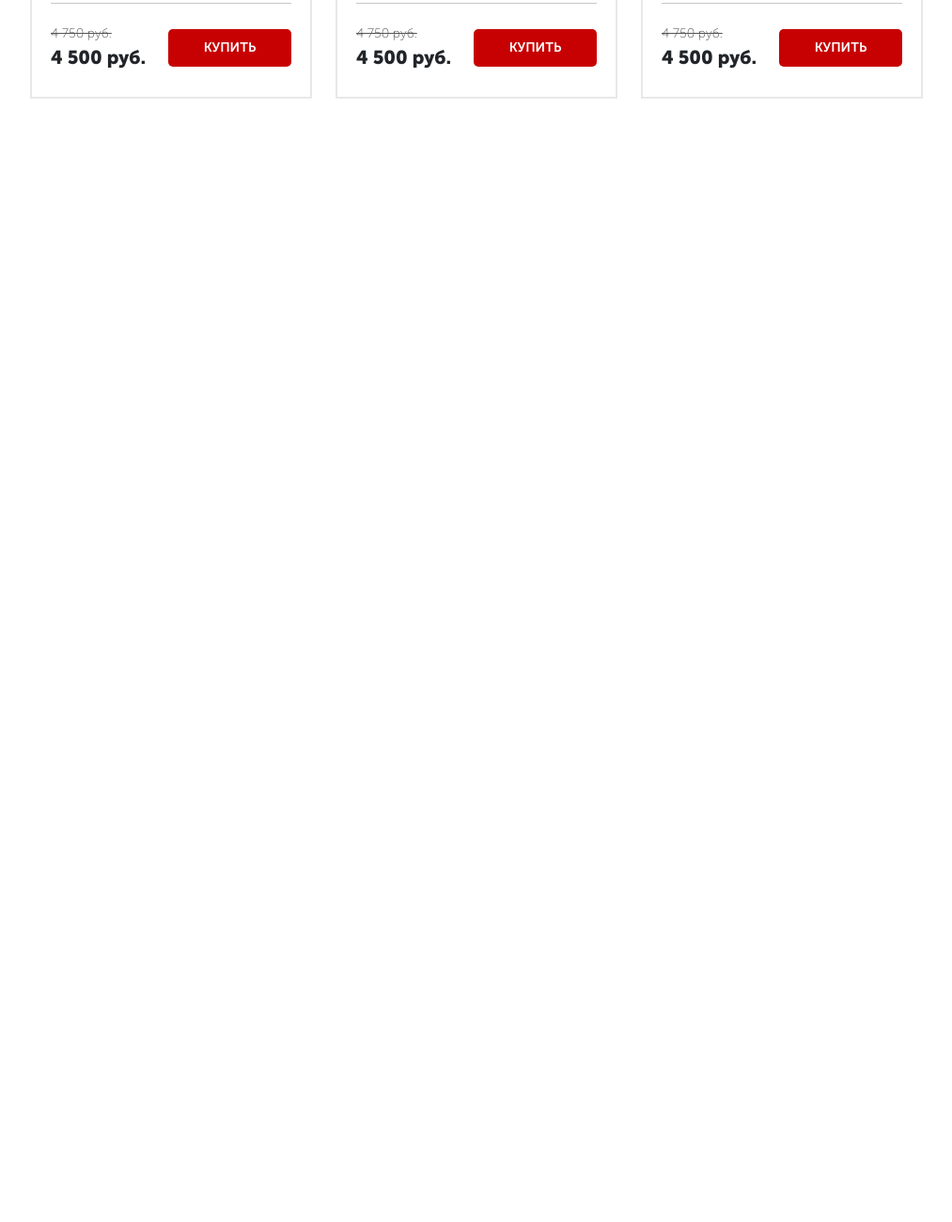
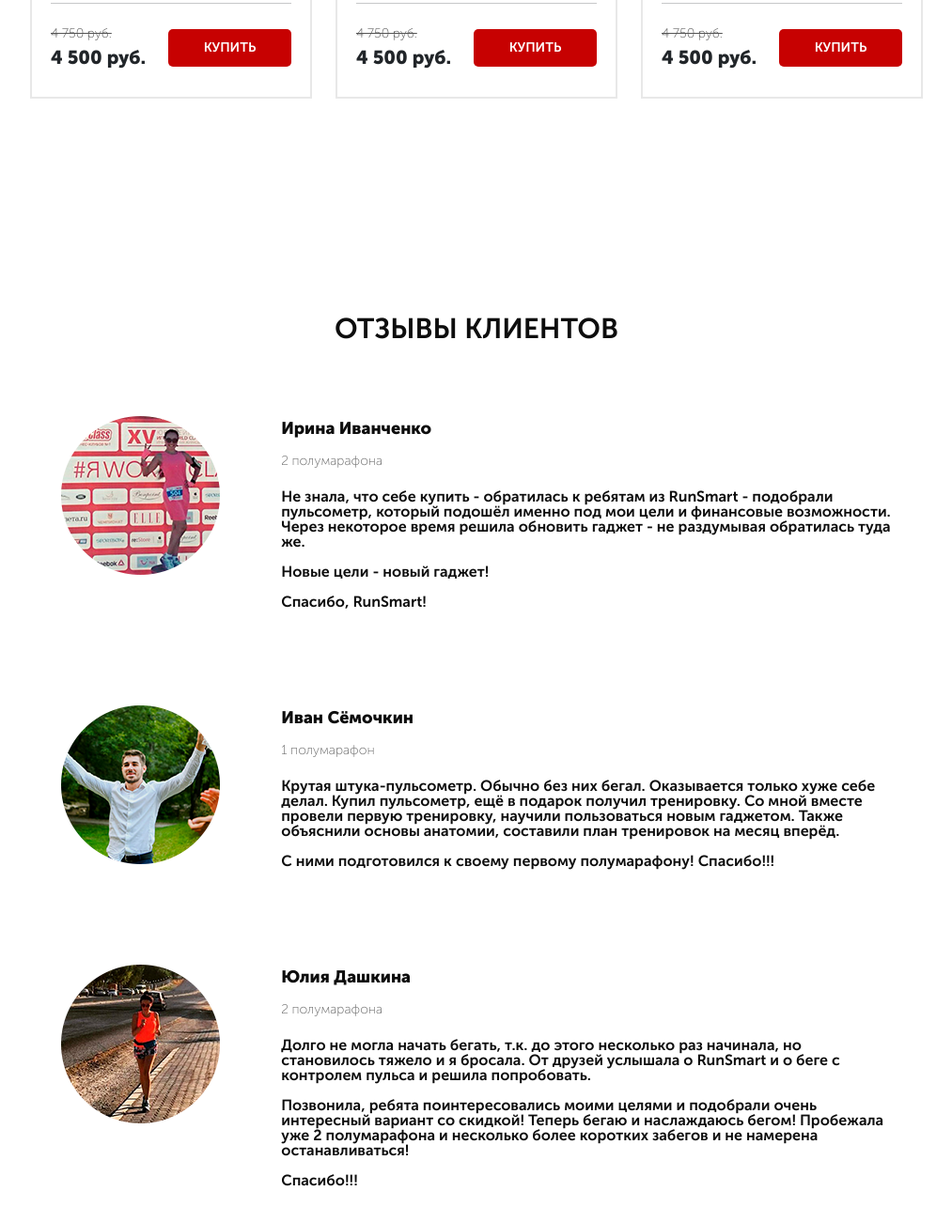
Before and after one commit to necodeabread/pulsometers, a website: page src/index.html in a window 1280 px wide. Shown: the part 3684-4985 px from the top of the page at 94% size, without its empty margins (133-1146 px from the left). Before the commit the page ends 3909 px from the top, so only its background shows below. Drawn offline with nearby package versions, Linux system fonts and the light colour scheme.

Commit message:
added feedback section

```diff
--- a/src/index.html
+++ b/src/index.html
@@ -440,6 +440,59 @@
 
     </section>
 
+    <section class="feedback">
+        <div class="container">
+            <div class="feedback__header">отзывы клиентов</div>
+            <div class="feedback__item">
+                <img class="feedback__photo" src="img/user1.png" alt="user1 photo"></img>
+                <div class="feedback__text-wrapper">
+                    <div class="feedback__name">Ирина Иванченко</div>
+                    <div class="feedback__status">2 полумарафона</div>
+                    <div class="feedback__message">
+                        Не знала, что себе купить - обратилась к ребятам из RunSmart - подобрали пульсометр, который подошёл именно под мои цели и финансовые возможности.
+                        Через некоторое время решила обновить гаджет - не раздумывая обратилась туда же.
+                        <br>
+                        <br>
+                        Новые цели - новый гаджет!
+                        <br>
+                        <br>
+                        Спасибо, RunSmart!
+                    </div>
+                </div>
+            </div>
+            <div class="feedback__item">
+                <img class="feedback__photo" src="img/user2.png" alt="user2 photo"></img>
+                <div class="feedback__text-wrapper">
+                    <div class="feedback__name">Иван Сёмочкин</div>
+                    <div class="feedback__status">1 полумарафон</div>
+                    <div class="feedback__message">
+                        Крутая штука-пульсометр. Обычно без них бегал. Оказывается только хуже себе делал.
+                        Купил пульсометр, ещё в подарок получил тренировку. Со мной вместе провели первую тренировку, научили пользоваться новым гаджетом. Также объяснили основы анатомии, составили план тренировок на месяц вперёд.
+                        <br>
+                        <br>
+                        С ними подготовился к своему первому полумарафону! Спасибо!!!
+                    </div>
+                </div>
+            </div>
+            <div class="feedback__item">
+                <img class="feedback__photo" src="img/user3.png" alt="user3 photo"></img>
+                <div class="feedback__text-wrapper">
+                    <div class="feedback__name">Юлия Дашкина</div>
+                    <div class="feedback__status">2 полумарафона</div>
+                    <div class="feedback__message">
+                        Долго не могла начать бегать, т.к. до этого несколько раз начинала, но становилось тяжело и я бросала. От друзей услышала о RunSmart и о беге с контролем пульса и решила попробовать.
+                        <br>
+                        <br>
+                        Позвонила, ребята поинтересовались моими целями и подобрали очень интересный вариант со скидкой! Теперь бегаю и наслаждаюсь бегом! Пробежала уже 2 полумарафона и несколько более коротких забегов и не намерена останавливаться!
+                        <br>
+                        <br>
+                        Спасибо!!!
+                    </div>
+                </div>
+            </div>
+        </div>
+    </section>
+
     <script type="text/javascript" src="https://code.jquery.com/jquery-1.11.0.min.js"></script>
     <script type="text/javascript" src="https://code.jquery.com/jquery-migrate-1.2.1.min.js"></script>
     <script src="js/slick.min.js"></script>
--- /dev/null
+++ b/src/sass/blocks/_feedback.scss
@@ -0,0 +1,42 @@
+.feedback {
+    padding-top: 103px;
+    &__header {
+        text-align: center;
+        color: #0d0d0d;
+        text-transform: uppercase;
+        font-size: 30px;
+        padding-bottom: 70px;
+    }
+    &__item {
+        display: flex;
+        justify-content: space-around;
+        align-items: top;
+        margin-bottom: 102px;
+    }
+    &__photo {
+        width: 169px;
+        height: 169px;
+    }
+    &__text-wrapper {
+        width: 650px;
+        word-wrap: break-word;
+    }
+    &__name {
+        font-size: 18px;
+        color: #0d0d0d;
+        font-weight: 700;
+        padding-bottom: 10px;
+    }
+    &__status {
+        font-size: 14px;
+        font-weight: 300;
+        color: #646464;
+        padding-bottom: 20px;
+    }
+    &__message {
+        color: #0d0d0d;
+        font-size: 16px;
+        font-weight: 500;
+        line-height: 16px;
+    }
+}
--- a/src/sass/style.scss
+++ b/src/sass/style.scss
@@ -18,3 +18,4 @@
 @import 'blocks/forms';
 @import 'blocks/carousel';
 @import 'blocks/catalog';
+@import 'blocks/feedback'
```
Also changed, not shown: src/css/style.min.css, src/img/user1.png (renamed from src/img/dd6a5bf57084b9ef8555652189de2d7d.png), src/img/user2.png (renamed from src/img/4121fd0f358437ac9f4f1ef5c78c4731.png), src/img/user3.png (renamed from src/img/156574559524a9ce489e6d8bccf857f6.png).
